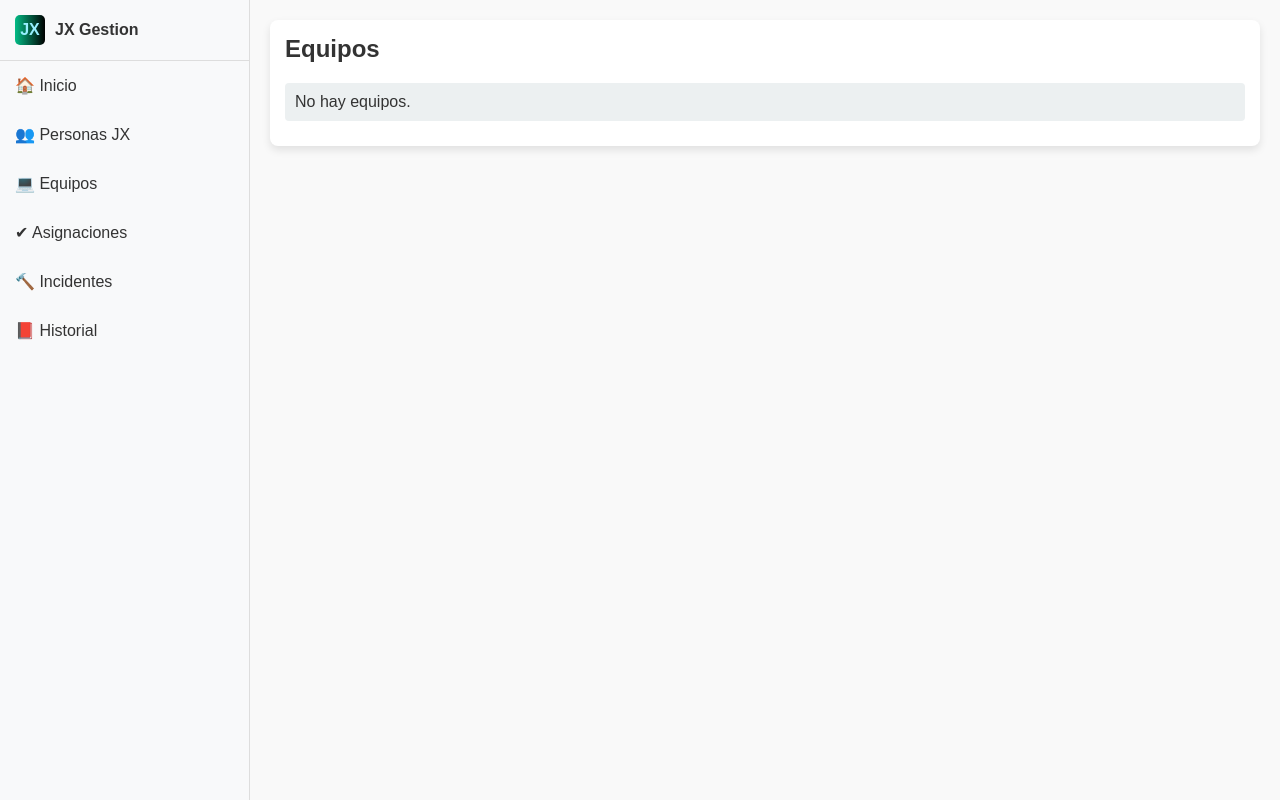
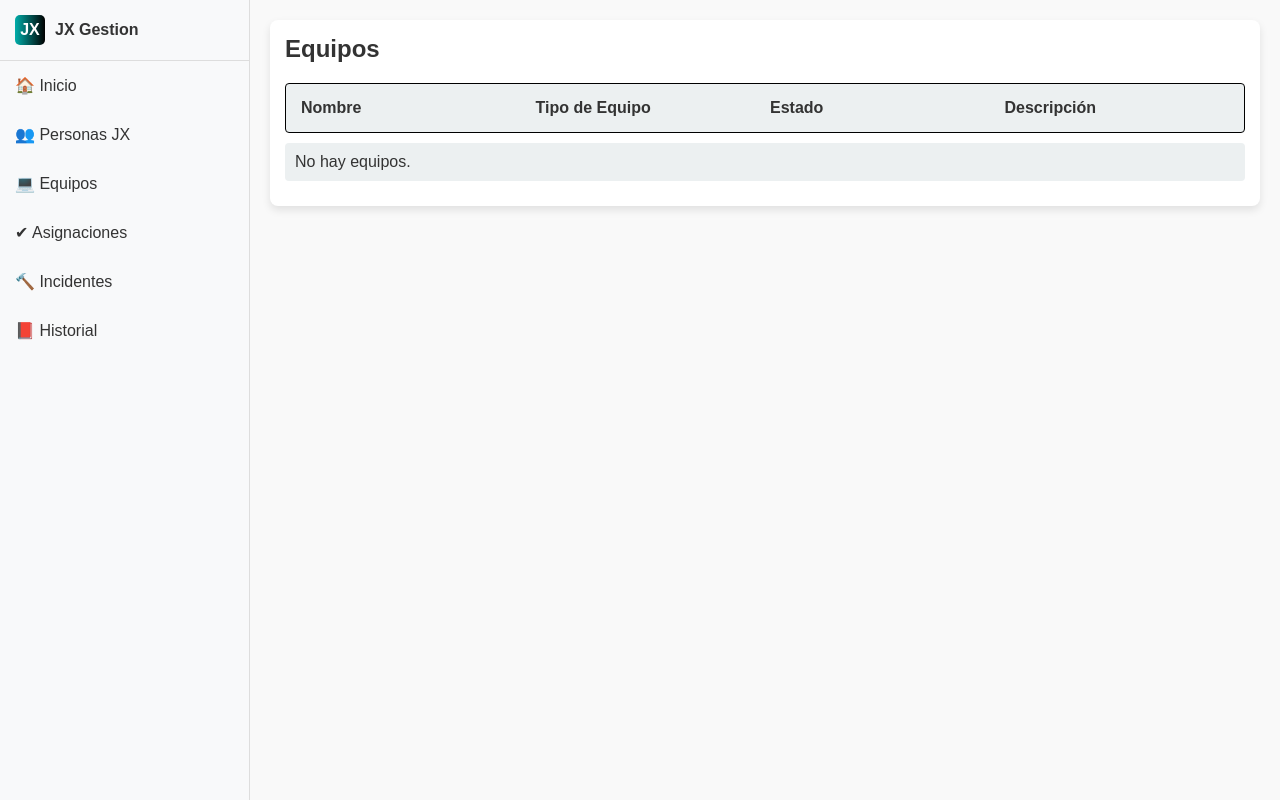
Before and after one commit to BrisaCardenas/pagina-, a PHP site: page /equipos.php in a window 1280 px wide. Run offline with PHP 8.4, Linux system fonts and the light colour scheme; data that the repository does not hold is empty.

Commit message:
Add files via upload

```diff
--- a/db.php
+++ b/db.php
@@ -1,12 +1,11 @@
 <?php
-// db.php
+
 $servername = "127.0.0.1";
 $username = "root";
 $password = "";
 $dbname = "gestion";
 
 
-//verificar conexion
 $conn = new mysqli($servername, $username, $password, $dbname);
 
 
--- a/equipos.css
+++ b/equipos.css
@@ -23,7 +23,13 @@ body {
     box-shadow: 0 4px 8px rgba(0, 0, 0, 0.1);
     margin-bottom: 20px;
 }
-
+.columna {
+    width: 100%;
+    padding: 8px;
+    margin-bottom: 10px;
+    border: 1px solid #000000;
+    border-radius: 4px;
+}
 .edit-form label {
     display: block;
     margin-bottom: 5px;
@@ -87,8 +93,18 @@ body {
     padding: 10px;
     border-radius: 4px;
     transition: background-color 0.3s;
+    display: flex;
+    justify-content: space-between;
 }
 
+.user-table li div {
+    flex: 1;
+    padding: 5px;
+}
 .user-table li:hover {
     background-color: #bdc3c7;
 }
+.user-table ul {
+    list-style: none;
+    padding: 0;
+}
--- a/equipos.php
+++ b/equipos.php
@@ -1,6 +1,6 @@
 <?php
 include 'db.php';
-include 'sidebar.php'; // Incluir la sidebar
+include 'sidebar.php';
 ?>
 
 <!DOCTYPE html>
@@ -13,18 +13,28 @@ include 'sidebar.php'; // Incluir la sidebar
     <link rel="stylesheet" href="style2.css">
 </head>
 <body>
-
 <div class="main-container">
     <div class="user-table">
         <h1>Equipos</h1>
         <ul>
+            <li class="columna">
+                <div><strong>Nombre</strong></div>
+                <div><strong>Tipo de Equipo</strong></div>
+                <div><strong>Estado</strong></div>
+                <div><strong>Descripción</strong></div>
+            </li>
             <?php
-            // Consulta equipos
-            $sql = "SELECT Nombre, Tipo_Equipo, Estado, Descripcion FROM equipo";
+            // Consulta
+            $sql = "SELECT Nombre, Tipo_Equipo, Estado, Descripcion FROM equipo ORDER BY Nombre ASC";
             $result = $conn->query($sql);
             if ($result && $result->num_rows > 0) {
                 while ($row = $result->fetch_assoc()) {
-                    echo "<li>" . htmlspecialchars($row['Nombre']) . " - " . htmlspecialchars($row['Tipo_Equipo']) . " - " . htmlspecialchars($row['Estado']) . " - " . htmlspecialchars($row['Descripcion']) . "</li>";
+                    echo "<li>
+                            <div>" . htmlspecialchars($row['Nombre']) . "</div>
+                            <div>" . htmlspecialchars($row['Tipo_Equipo']) . "</div>
+                            <div>" . htmlspecialchars($row['Estado']) . "</div>
+                            <div>" . htmlspecialchars($row['Descripcion']) . "</div>
+                          </li>";
                 }
             } else {
                 echo "<li>No hay equipos.</li>";
--- a/sidebar.php
+++ b/sidebar.php
@@ -1,4 +1,6 @@
-<!-- sidebar.php -->
+<!DOCTYPE html>
+<html lang="en">
+<head></head>
 <div class="sidebar">
     <div class="sidebar-header">
         <div class="logo">JX</div>
@@ -11,6 +13,5 @@
         <li class="menu-item" onclick="location.href='asignaciones.php';">✔ Asignaciones</li>
         <li class="menu-item" onclick="location.href='incidentes.php';">🔨 Incidentes</li>
         <li class="menu-item" onclick="location.href='historial.php';">📕 Historial</li>
-
     </ul>
 </div>
--- a/style.css
+++ b/style.css
@@ -24,8 +24,8 @@ body {
 }
 
 .logo {
-    background: linear-gradient(90deg,rgb(3, 187, 133),rgb(0, 0, 0));
-    color: #97efff;
+    background: linear-gradient(90deg,rgb(0, 173, 169),rgb(0, 0, 0));
+    color: #ffffff;
     font-size: 36px;
     font-weight: bold;
     width: 60px;
--- a/style2.css
+++ b/style2.css
@@ -6,12 +6,12 @@
 }
 body {
   display: flex;
-  font-family: Arial, sans-serif; /* Cambiar a flex para alinear la sidebar y el contenido */
+  font-family: Arial, sans-serif;
 }
 
 .sidebar {
-  width: 250px; /* Ancho de la sidebar */
-  height: 100vh; /* Altura completa */
+  width: 250px;
+  height: 100vh;
   background-color: #f8f9fa;
   display: flex;
   flex-direction: column;
@@ -19,8 +19,8 @@ body {
 }
 
 .main-container {
-  flex: 1; /* Permitir que el contenedor principal ocupe el espacio restante */
-  padding: 20px; /* Espaciado interno */
+  flex: 1;
+  padding: 20px;
 }
 
   .sidebar-header {
@@ -33,8 +33,8 @@ body {
   .logo {
     width: 30px;
     height: 30px;
-    background: linear-gradient(90deg,rgb(3, 187, 133),rgb(0, 0, 0));
-    color: #97efff;
+    background: linear-gradient(90deg,rgb(0, 173, 169),rgb(0, 0, 0));
+    color: #ffffff;
     font-weight: bold;
     display: flex;
     align-items: center;
@@ -62,5 +62,5 @@ body {
   }
 
   .menu-item:hover {
-    background-color: #f1f1f1;
+    background-color: #00ada9;
 }
--- a/update.php
+++ b/update.php
@@ -1,12 +1,12 @@
 <?php
-include 'db.php'; // Conexión a la base de datos
+include 'db.php';
 
 if ($_SERVER["REQUEST_METHOD"] == "POST") {
     $id = $_POST['id_usuario'];
     $nombre = $_POST['nombre'];
     $correo = $_POST['correo'];
 
-    // Consulta SQL para actualizar los datos
+
     $sql = "UPDATE usuario SET Nombre=?, Correo=? WHERE id=?";
     $stmt = $conn->prepare($sql);
     $stmt->bind_param("ssi", $nombre, $correo, $id);
--- a/usuarios.php
+++ b/usuarios.php
@@ -14,7 +14,7 @@ include 'db.php';
 
 </head>
 <body>
-
+<!-- añadir datos-->
 <div class="main-container">
     <div class="edit-form">
         <form action="update.php" method="POST">
@@ -35,8 +35,8 @@ include 'db.php';
         <h1>Personas JX</h1>
         <ul>
             <?php
-            // Consulta para la tabla de usuarios
-            $sql = "SELECT Nombre, Correo FROM usuario";
+            // Consulta usuarios
+            $sql = "SELECT Nombre, Correo FROM usuario ORDER BY Nombre ASC";
             $result = $conn->query($sql);
             if ($result && $result->num_rows > 0) {
                 while ($row = $result->fetch_assoc()) {
```
Also changed, not shown: asignaciones.php (added, +21 -0 lines), index.php (+6 -17 lines), sidebar.js (added).
